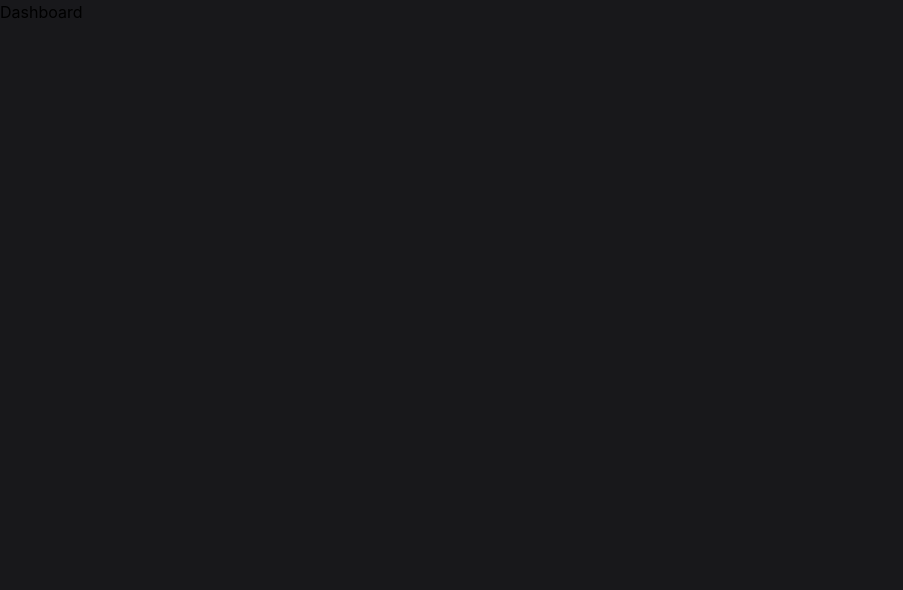
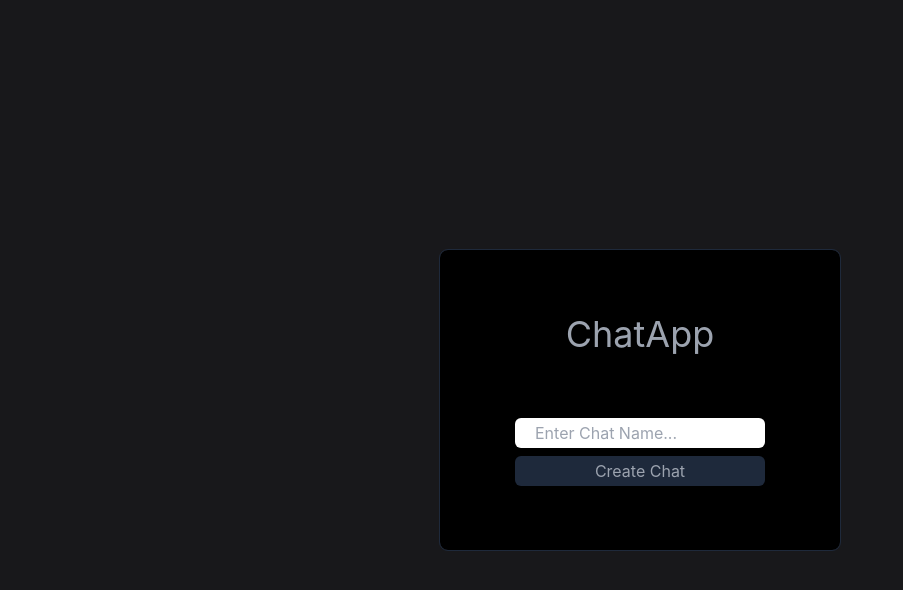
Before and after one commit to thugperfect/chatApp, a React (Create React App) app in the folder client/: page /dashboard in a window 1280 px wide. Shown: the top 590 px of the page, without its empty margins (0-903 px from the left). Built offline with nearby package versions, Linux system fonts and the light colour scheme.

Commit message:
find chat page

```diff
--- a/client/src/pages/dashboard.js
+++ b/client/src/pages/dashboard.js
@@ -1,6 +1,15 @@
 const Dashboard = ()=>{
     return(
-        <h1 className="class">Dashboard</h1>
+        <div className="text-gray-400 w-full  min-h-[100vh] flex flex-col justify-center items-center">
+            <div className="container w-[400px] h-[300px] outline outline-1 outline-slate-800 bg-black rounded-lg flex flex-col justify-evenly">
+                <div className="text-4xl w-full flex justify-center items-center">ChatApp</div>
+                <div className="w-full flex flex-col justify-center items-center gap-2">
+                    <input className=" w-[250px] rounded-md outline-none px-5 h-[30px]" type="text" name="chatname" id="chatname" placeholder="Enter Chat Name..."/>
+                    <button className="bg-slate-800 w-[250px] rounded-md px-5 h-[30px]" type="submit" >Create Chat</button>
+                </div>
+
+            </div>
+        </div>
     )
 }
 export default Dashboard
--- a/package.json
+++ b/package.json
@@ -12,6 +12,7 @@
   "author": "",
   "license": "ISC",
   "dependencies": {
+    "axios": "^1.5.0",
     "bcrypt": "^5.1.1",
     "dotenv": "^16.3.1",
     "express": "^4.18.2",
```
Also changed, not shown: 1 other file (tests, documents, lock files or other folders).
